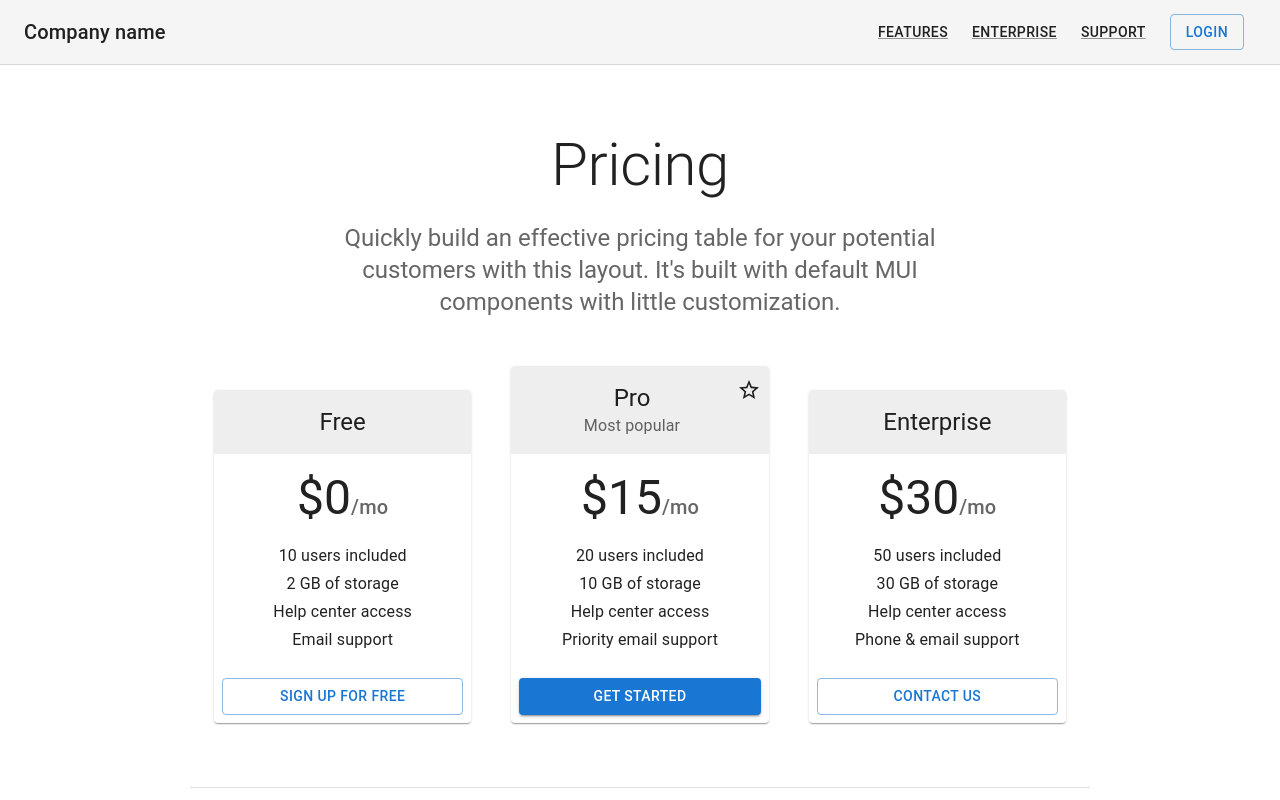
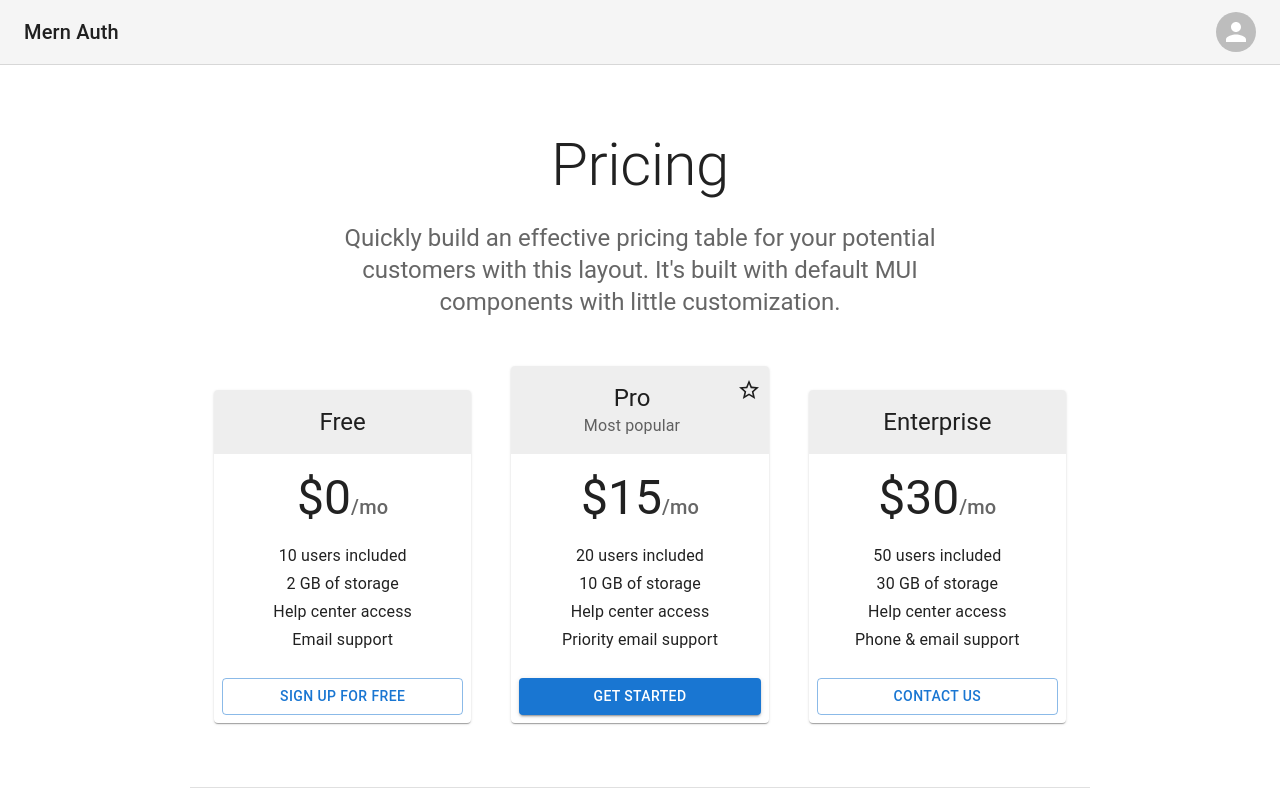
Before and after one commit to Rutvik1803/MERN-FRONTEND-POC, a React (Vite) app: page / in a window 1280 px wide. Shown: the top 800 px of the page. Built offline with nearby package versions, Linux system fonts and the light colour scheme.

Commit message:
added redux-toolkit functionality for signin

```diff
--- a/package.json
+++ b/package.json
@@ -14,10 +14,12 @@
     "@emotion/styled": "^11.11.0",
     "@mui/icons-material": "^5.15.2",
     "@mui/material": "^5.15.2",
+    "@reduxjs/toolkit": "^2.0.1",
     "axios": "^1.6.5",
     "notistack": "^3.0.1",
     "react": "^18.2.0",
     "react-dom": "^18.2.0",
+    "react-redux": "^9.1.0",
     "react-router-dom": "^6.21.1"
   },
   "devDependencies": {
--- a/src/main.jsx
+++ b/src/main.jsx
@@ -4,11 +4,13 @@ import App from './App.jsx'
 import './index.css'
 import { ThemeProvider } from '@mui/material'
 import theme from './styles/theme.js'
+import {store} from './redux/store.js'
+import { Provider } from 'react-redux'
 
 ReactDOM.createRoot(document.getElementById('root')).render(
-  <React.StrictMode>
+  <Provider store={store}>
     <ThemeProvider theme={theme}>
     <App />
     </ThemeProvider>
-  </React.StrictMode>,
+  </Provider>,
 )
--- a/src/pages/Home.jsx
+++ b/src/pages/Home.jsx
@@ -15,6 +15,8 @@ import Typography from '@mui/material/Typography';
 import Link from '@mui/material/Link';
 import GlobalStyles from '@mui/material/GlobalStyles';
 import Container from '@mui/material/Container';
+import { Avatar, IconButton, Tooltip } from '@mui/material';
+import { useNavigate } from 'react-router-dom';
 
 function Copyright(props) {
   return (
@@ -98,6 +100,7 @@ const footers = [
 const defaultTheme = createTheme();
 
 export default function Pricing() {
+  const navigate = useNavigate();
   return (
     <ThemeProvider theme={defaultTheme}>
       <GlobalStyles styles={{ ul: { margin: 0, padding: 0, listStyle: 'none' } }} />
@@ -110,37 +113,41 @@ export default function Pricing() {
       >
         <Toolbar sx={{ flexWrap: 'wrap' }}>
           <Typography variant="h6" color="inherit" noWrap sx={{ flexGrow: 1 }}>
-            Company name
+            Mern Auth
           </Typography>
-          <nav>
-            <Link
-              variant="button"
-              color="text.primary"
-              href="#"
-              sx={{ my: 1, mx: 1.5 }}
+
+          {/* <Button href="#" variant="outlined" sx={{ my: 1, mx: 1.5 }}>
+            Login
+          </Button> */}
+           <Box sx={{ flexGrow: 0 }}>
+            <Tooltip title="Open settings">
+              <IconButton sx={{ p: 0 }} onClick={()=> navigate('/profile')}>
+                <Avatar alt="Remy Sharp" src="" />
+              </IconButton>
+            </Tooltip>
+            {/* <Menu
+              sx={{ mt: '45px' }}
+              id="menu-appbar"
+              anchorEl={anchorElUser}
+              anchorOrigin={{
+                vertical: 'top',
+                horizontal: 'right',
+              }}
+              keepMounted
+              transformOrigin={{
+                vertical: 'top',
+                horizontal: 'right',
+              }}
+              open={Boolean(anchorElUser)}
+              onClose={handleCloseUserMenu}
             >
-              Features
-            </Link>
-            <Link
-              variant="button"
-              color="text.primary"
-              href="#"
-              sx={{ my: 1, mx: 1.5 }}
-            >
-              Enterprise
-            </Link>
-            <Link
-              variant="button"
-              color="text.primary"
-              href="#"
-              sx={{ my: 1, mx: 1.5 }}
-            >
-              Support
-            </Link>
-          </nav>
-          <Button href="#" variant="outlined" sx={{ my: 1, mx: 1.5 }}>
-            Login
-          </Button>
+              {settings.map((setting) => (
+                <MenuItem key={setting} onClick={handleCloseUserMenu}>
+                  <Typography textAlign="center">{setting}</Typography>
+                </MenuItem>
+              ))}
+            </Menu> */}
+          </Box>
         </Toolbar>
       </AppBar>
       {/* Hero unit */}
--- a/src/pages/Profile.jsx
+++ b/src/pages/Profile.jsx
@@ -2,9 +2,9 @@ import React from 'react'
 
 const Profile = () => {
   return (
-    <div>
+    <>
       Profile
-    </div>
+    </>
   )
 }
 
--- a/src/pages/SignIn.jsx
+++ b/src/pages/SignIn.jsx
@@ -13,6 +13,8 @@ import { useState } from 'react';
 import axios from 'axios';
 import { useNavigate } from 'react-router-dom';
 import { Alert, Snackbar } from '@mui/material';
+import { signInSuccess, signInFailure, signInReset } from '../redux/user/userSlice';
+import { useDispatch, useSelector } from 'react-redux';
 
 
 
@@ -33,19 +35,20 @@ function Copyright(props) {
 export default function SignIn() {
 
   const navigate = useNavigate();
+  const dispatch = useDispatch();
 
   const [formData, setFormData] = useState({
     email: '',
     password: ''
   });
-  const [openSnackbar, setOpenSnackbar] = useState(false);
+  const {snackbarStatus} = useSelector((state)=> state.user);
 
   const handleClose = (event, reason) => {
     if (reason === 'clickaway') {
       return;
     }
 
-    setOpenSnackbar(false);
+    dispatch(signInReset());
   };
 
   const handleChange = (event) => {
@@ -63,13 +66,12 @@ export default function SignIn() {
       {
         withCredentials: true,
       }
-     )
-     navigate('/')
-      console.log(response);
+      )
+      dispatch(signInSuccess(response));
+      navigate('/')
     }catch(error)
     {
-      console.error(error);
-      setOpenSnackbar(true);
+      dispatch(signInFailure(error))
 
     }
 
@@ -151,7 +153,7 @@ export default function SignIn() {
               </Grid>
             </Grid>
           </Box>
-          <Snackbar open={openSnackbar} autoHideDuration={6000} onClose={handleClose} anchorOrigin={{ vertical:'top',horizontal:'right'}} key={'top' +  'right'} >
+          <Snackbar open={snackbarStatus} autoHideDuration={6000} onClose={handleClose} anchorOrigin={{ vertical:'top',horizontal:'right'}} key={'top' +  'right'} >
           <Alert onClose={handleClose} severity="error" sx={{ width: '100%' }}>
             Invalid Credentials
           </Alert>
--- a/src/pages/SignUp.jsx
+++ b/src/pages/SignUp.jsx
@@ -38,7 +38,7 @@ export default function SignUp() {
     pass: ''
   }
   const navigate = useNavigate()
-  const [userData, setUserData] = useState(userIntialState);
+  const [formData, setformData] = useState(userIntialState);
   const [isError,setIsError] = useState(false);
   const [isLoading,setIsLoading] = useState(false);
   const [openSnackbar, setOpenSnackbar] = useState(false);
@@ -53,7 +53,7 @@ export default function SignUp() {
   };
 
   const handleChange = (event) =>{
-    setUserData({...userData,[event.target.id]: event.target.value})
+    setformData({...formData,[event.target.id]: event.target.value})
   }
 
   const handleSubmit = async (event) => {
@@ -61,12 +61,12 @@ export default function SignUp() {
     try{
       setIsLoading(true);
       await axios.post('http://localhost:4000/api/auth/signup', {
-      fname: userData.firstName,
-      lname: userData.lastName,
-      email: userData.email,
-      pass: userData.password
+      fname: formData.firstName,
+      lname: formData.lastName,
+      email: formData.email,
+      pass: formData.password
     })
-    setUserData(userIntialState);
+    setformData(userIntialState);
     setIsLoading(false);
     setOpenSnackbar(true);
   }
--- /dev/null
+++ b/src/redux/store.js
@@ -0,0 +1,10 @@
+import { configureStore } from "@reduxjs/toolkit";
+import userReducer from "./user/userSlice";
+
+export const store = configureStore({
+  reducer: { user: userReducer },
+  middleware: (getdefaultMiddleware) =>
+    getdefaultMiddleware({
+      serializableCheck: false,
+    }),
+});
--- /dev/null
+++ b/src/redux/user/userSlice.js
@@ -0,0 +1,30 @@
+import { createSlice } from "@reduxjs/toolkit";
+
+const initialState = {
+  currentUser: "",
+  snackbarStatus: false,
+  error: "",
+};
+
+const userSlice = createSlice({
+  name: "user",
+  initialState,
+  reducers: {
+    signInReset: (state) => {
+      state.snackbarStatus = false;
+    },
+    signInSuccess: (state, action) => {
+      state.currentUser = action.payload;
+      state.snackbarStatus = false;
+    },
+    signInFailure: (state, action) => {
+      state.snackbarStatus = true;
+      state.error = action.payload;
+      // we can do like state.error = action.payload to store the error
+    },
+  },
+});
+
+export const { signInSuccess, signInFailure, signInReset } = userSlice.actions;
+
+export default userSlice.reducer;
```
Also changed, not shown: 1 other file (tests, documents, lock files or other folders).
